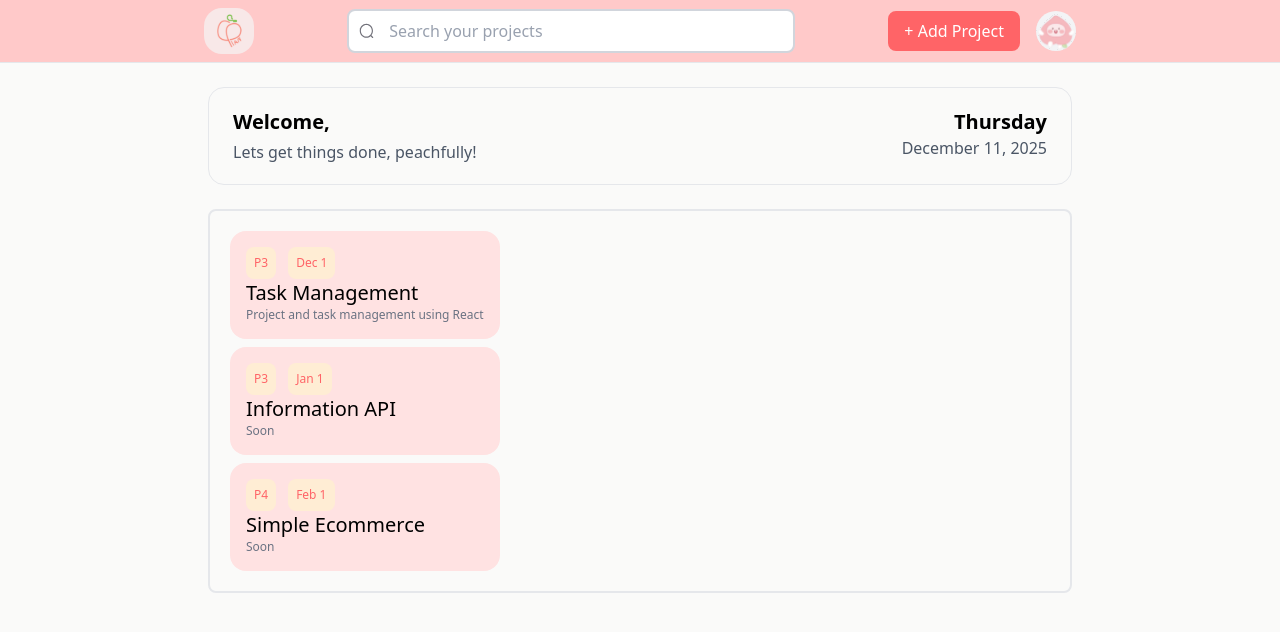
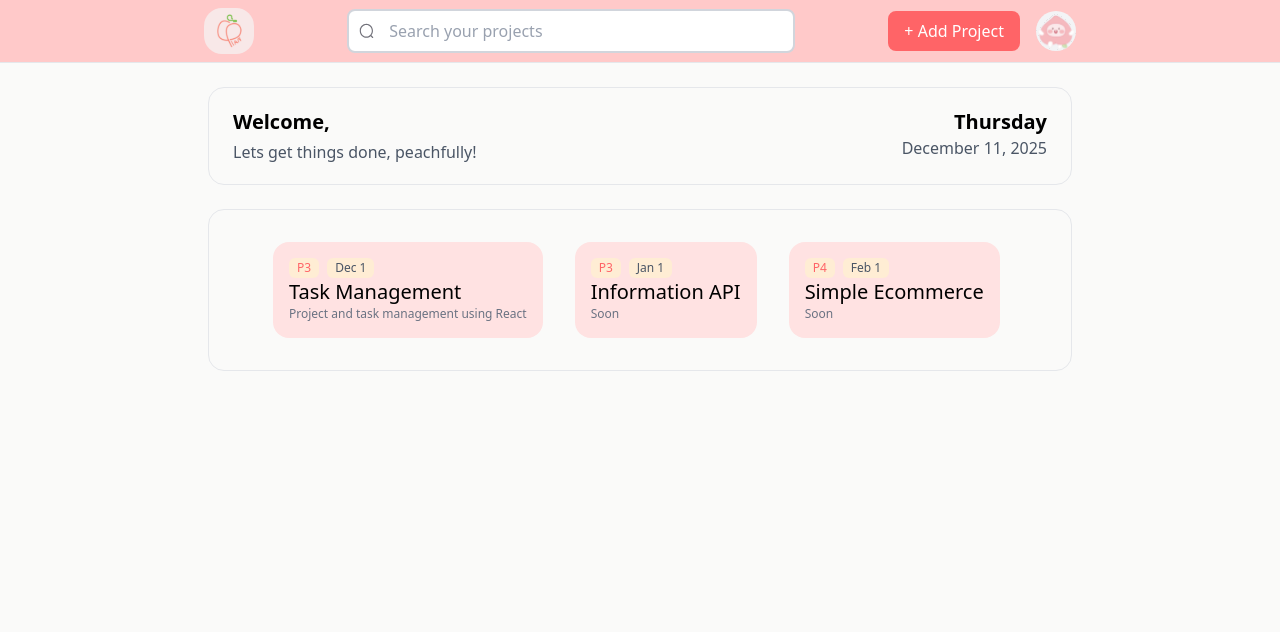
Before and after one commit to aletheaalmas/peachplan, a React (Vite) app: page / in a window 1280 px wide. Shown: the top 632 px of the page. Built offline with nearby package versions, Linux system fonts and the light colour scheme.

Commit message:
fix: top badges style

```diff
--- a/src/components/projects.tsx
+++ b/src/components/projects.tsx
@@ -3,8 +3,8 @@ import type { Project } from "../modules/project/type";
 
 export function Projects() {
   return (
-    <div className="mt-6 flex flex-row rounded-lg border-2 border-gray-200 p-3">
-      <ul>
+    <div className="mt-6 flex rounded-2xl border border-gray-200 p-6">
+      <ul className="flex flex-wrap gap-4">
         {dataProjects.map((project) => (
           <li key={project.id}>
             <ProjectItem project={project} />
@@ -22,9 +22,11 @@ export function ProjectItem({ project }: { project: Project }) {
 
   return (
     <div className="m-2 rounded-2xl bg-red-100 p-4 text-xs">
-      <div className="flex flex-row gap-3">
-        <p className="p-2 rounded-lg  bg-orange-100 text-red-400">{project.priority}</p>
-        <p className="p-2 rounded-lg  bg-orange-100 text-red-400">
+      <div className="flex items-center gap-2">
+        <p className="rounded-md bg-orange-100 px-2 py-0.5 text-xs font-medium text-red-400">
+          {project.priority}
+        </p>
+        <p className="rounded-md bg-orange-100 px-2 py-0.5 text-xs font-medium text-gray-600">
           {new Intl.DateTimeFormat("en-US", {
             month: "short",
             day: "numeric",
```
